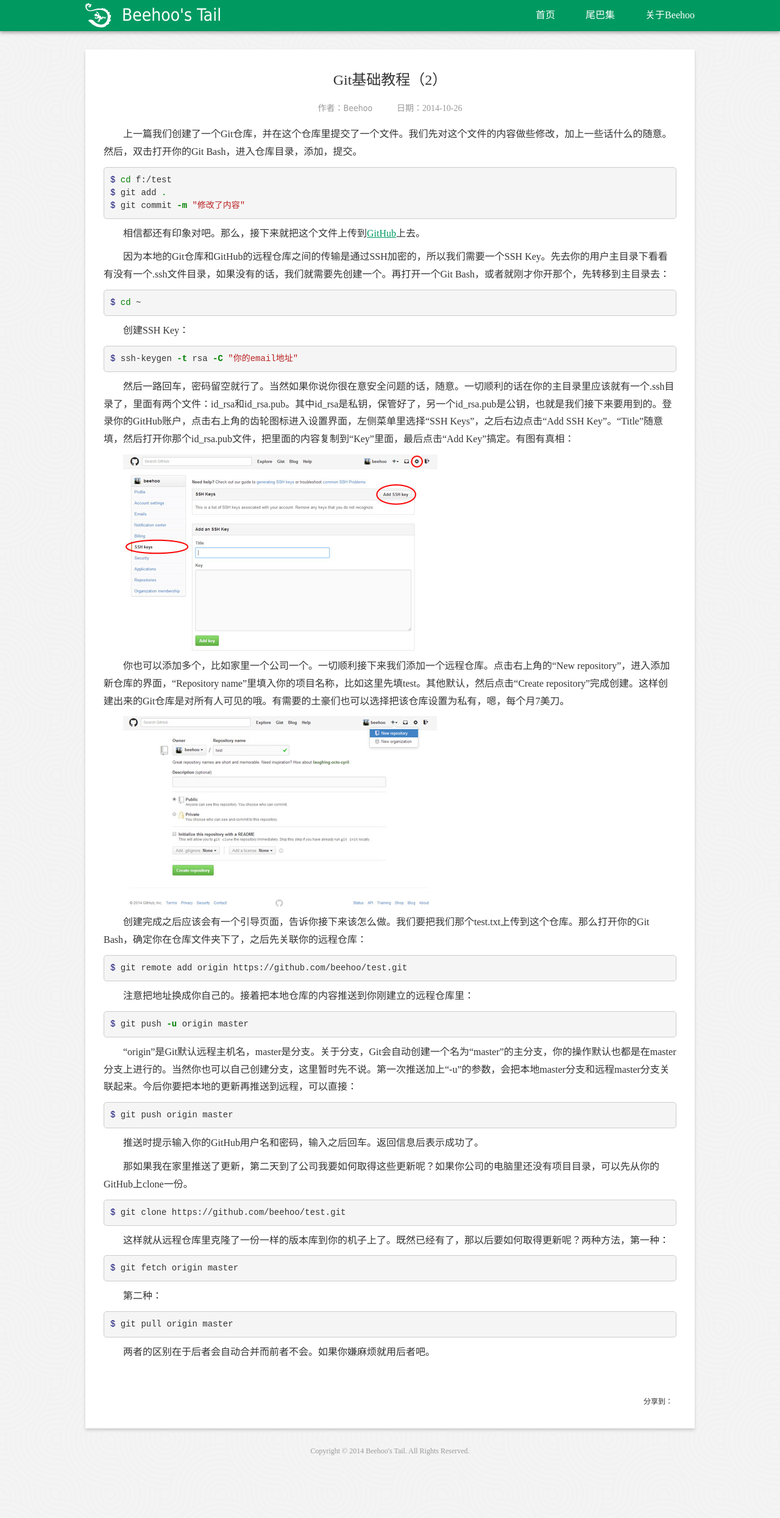
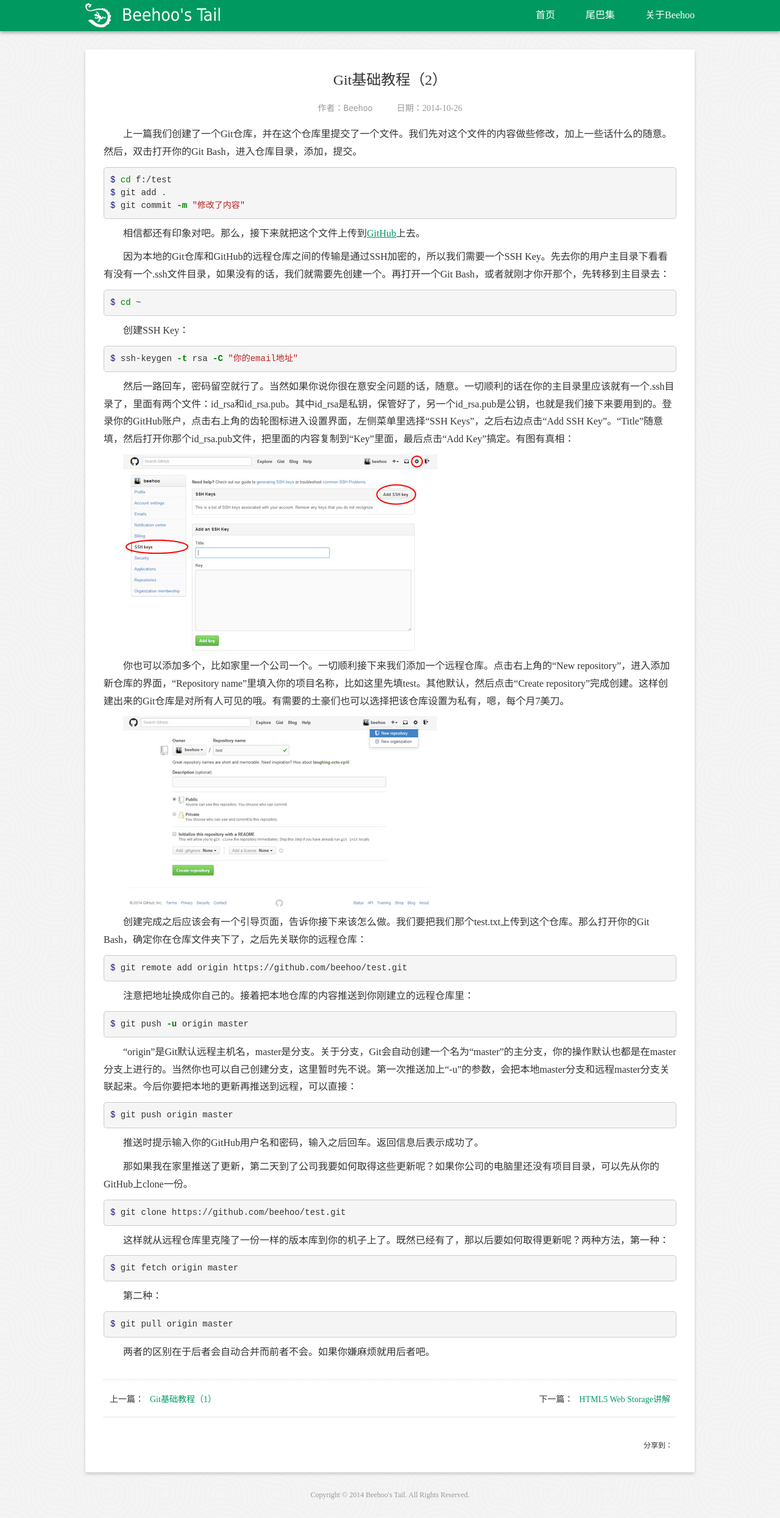
Before and after one commit to beehoo/beehoo.github.io, a Jekyll site: the page built from _posts/2014-10-26-Git-2.md, in a window 1280 px wide. Shown: the whole page at 61% size. Built offline with Jekyll 4.4.1, drawn with Linux system fonts in a browser that asks for light colours; some web fonts are replaced; Markdown is read by kramdown in place of the engine named in the settings; comment, search, counter and statistics services are not loaded; before the commit the page ends 2417 px from its top, so only the background shows below that.

Commit message:
加入上一篇下一篇功能

```diff
--- a/_layouts/post.html
+++ b/_layouts/post.html
@@ -9,7 +9,11 @@ layout: default
 		<article id="{{ page.id }}" class="post_content">
 			{{ content }}
 		</article>
-		<div class="post_share clearfix mt50">
+		<div class="blog-prev-next clearfix">
+			<p class="fl">上一篇：<a href="{{page.previous.url}}">{{page.previous.title}}</a></p>
+			<p class="fr">下一篇：<a href="{{page.next.url}}">{{page.next.title}}</a></p>
+		</div><!--/blog-prev-next-->
+		<div class="post_share clearfix">
 			<div class="bdsharebuttonbox fr"><span class="share_to fl">分享到：</span><a href="#" class="bds_more" data-cmd="more"></a><a href="#" class="bds_qzone" data-cmd="qzone" title="分享到QQ空间"></a><a href="#" class="bds_tsina" data-cmd="tsina" title="分享到新浪微博"></a><a href="#" class="bds_tqq" data-cmd="tqq" title="分享到腾讯微博"></a><a href="#" class="bds_renren" data-cmd="renren" title="分享到人人网"></a><a href="#" class="bds_weixin" data-cmd="weixin" title="分享到微信"></a></div>
 			<script>window._bd_share_config={"common":{"bdSnsKey":{},"bdText":"","bdMini":"2","bdPic":"","bdStyle":"0","bdSize":"16"},"share":{}};with(document)0[(getElementsByTagName('head')[0]||body).appendChild(createElement('script')).src='http://bdimg.share.baidu.com/static/api/js/share.js?v=89860593.js?cdnversion='+~(-new Date()/36e5)];</script>
 		</div><!--/post_share-->
--- a/css/style.css
+++ b/css/style.css
@@ -80,3 +80,5 @@ a:hover {text-decoration:none;}
 .blogger_header img {border-radius:50%; width:100%; height:100%; box-shadow:0 0 3px #000;}
 .introduction {line-height:180%;}
 .introduction a {color:#333;}
+.blog-prev-next {font-size:14px; padding:20px 10px; margin:30px 0; border-top:1px dotted #ccc; border-bottom:1px dotted #ccc;}
+.blog-prev-next a {color:#009a61; margin-left:10px;}
--- a/js/main.js
+++ b/js/main.js
@@ -48,4 +48,12 @@ $(function(){
 	//为博文里的链接都加上_target属性
 	$(".post_content a").prop("target","_blank");
 
+	//判断是否存在上一篇或下一篇日志
+	$(".blog-prev-next a").each(function(){
+		var _this = $(this);
+		if(_this.text() == "") {
+			_this.text("无").prop("href","javascript:;");
+		};
+	});
+
 });
```
Also changed, not shown: 5 other files.
